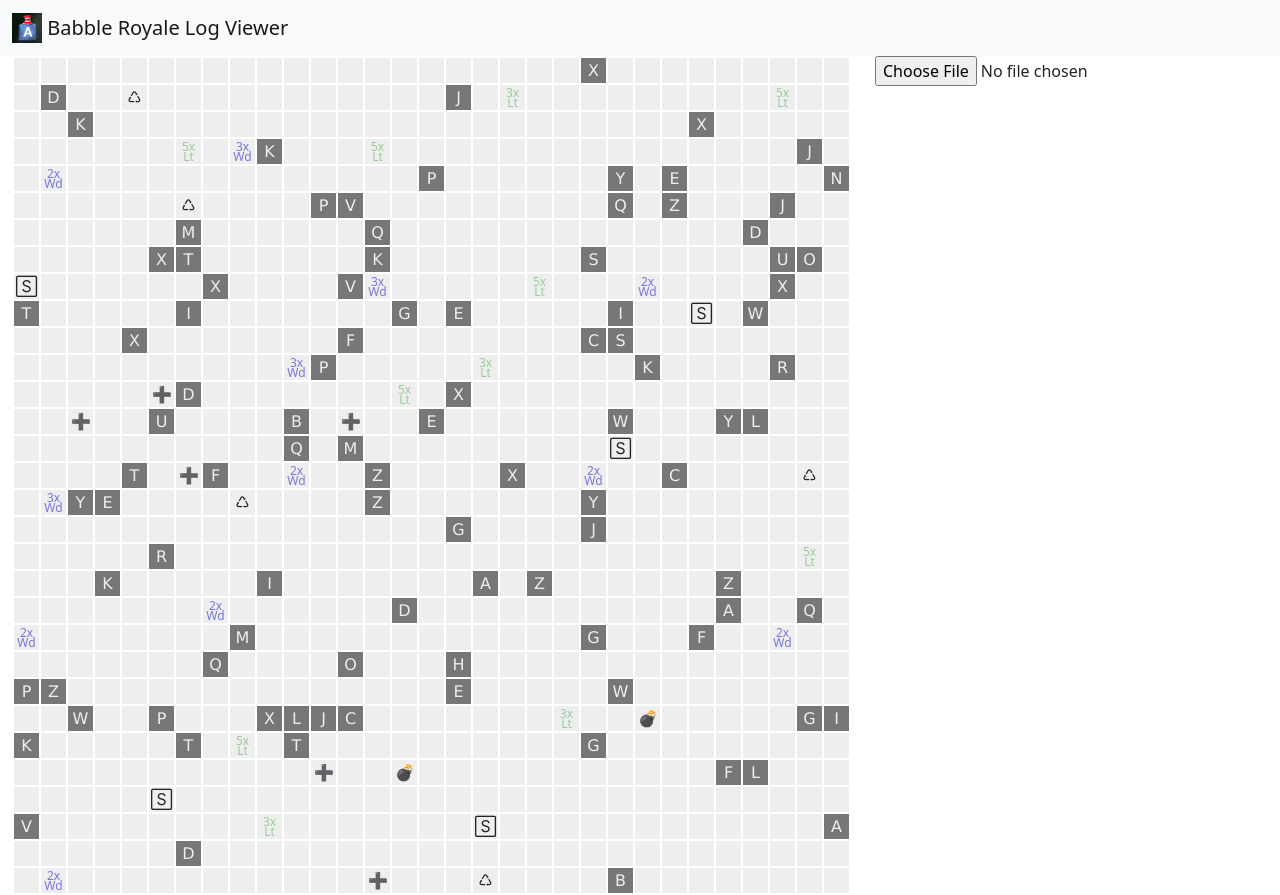
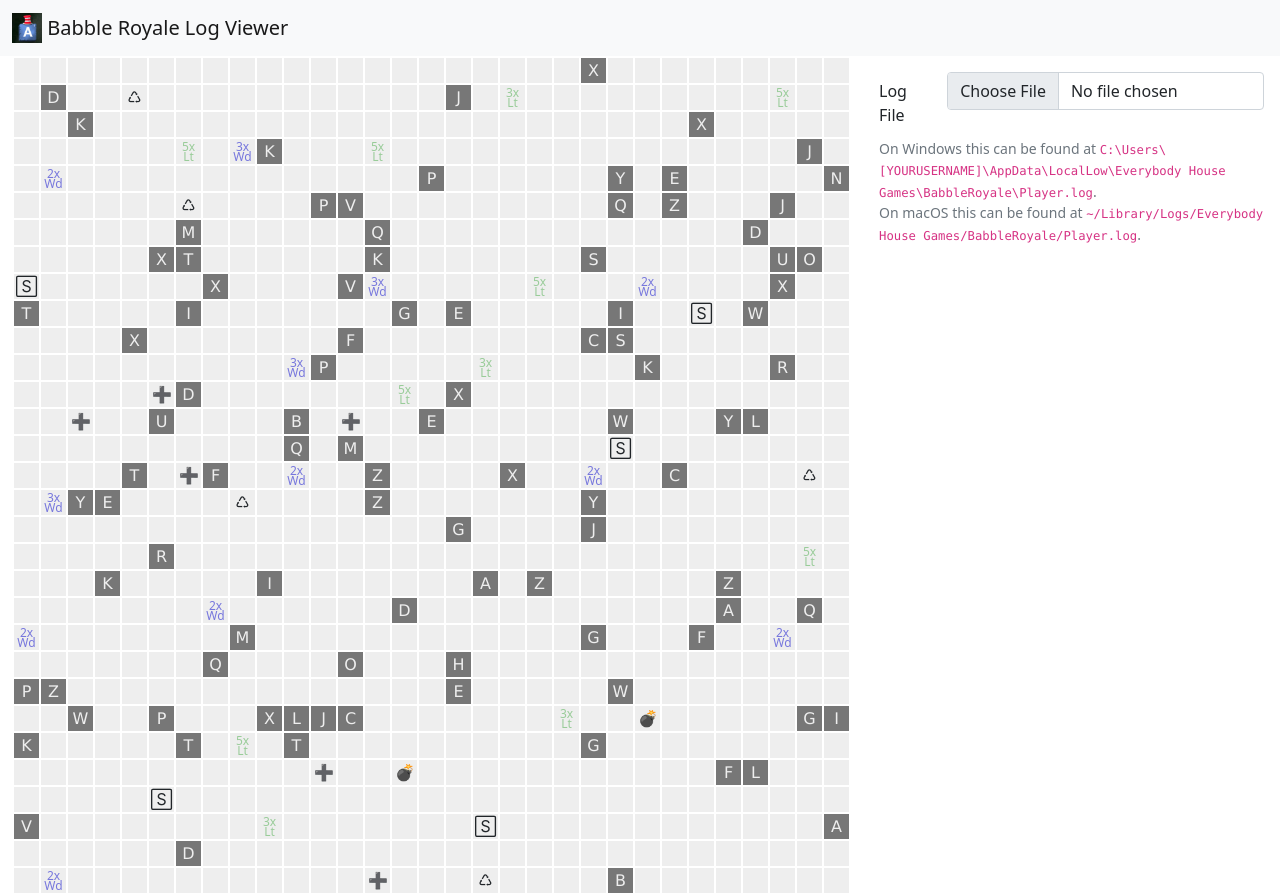
Before and after one commit to glenjamin/babblog-royale, a React (Create React App) app: page / in a window 1280 px wide. Built offline with nearby package versions, Linux system fonts and the light colour scheme.

Commit message:
Tidy up file picker display

```diff
--- a/src/Game.tsx
+++ b/src/Game.tsx
@@ -1,6 +1,7 @@
 import Container from "react-bootstrap/Container";
 import Row from "react-bootstrap/Row";
 import Col from "react-bootstrap/Col";
+import Form from "react-bootstrap/Form";
 
 import { Bonus, Letter, PlayerName, Game } from "./types";
 
@@ -35,11 +36,37 @@ function GameViewer() {
         <Col>
           <GameGrid />
         </Col>
-        <Col>
-          <input
-            type="file"
-            onChange={(e) => parseFile(e.target.files?.[0]!)}
-          />
+        <Col className="p-3">
+          <Form>
+            <Form.Group as={Row} controlId="logFile" className="mb-3">
+              <Form.Label column sm={2}>
+                Log File
+              </Form.Label>
+              <Col>
+                <Form.Control
+                  type="file"
+                  aria-describedby="logFileHelp"
+                  onChange={(e: React.ChangeEvent<HTMLInputElement>) =>
+                    parseFile(e.target.files?.[0]!)
+                  }
+                />
+              </Col>
+              <Form.Text id="logFileHelp" muted>
+                On Windows this can be found at{" "}
+                <code>
+                  C:\Users\[YOURUSERNAME]\AppData\LocalLow\Everybody House
+                  Games\BabbleRoyale\Player.log
+                </code>
+                .
+                <br />
+                On macOS this can be found at{" "}
+                <code>
+                  ~/Library/Logs/Everybody House Games/BabbleRoyale/Player.log
+                </code>
+                .
+              </Form.Text>
+            </Form.Group>
+          </Form>
           {games.map((game) => (
             <p key={game.id}>
               {game.id}: won by {game.winner}
--- a/tsconfig.json
+++ b/tsconfig.json
@@ -3,5 +3,6 @@
   "compilerOptions": {
     "checkJs": true,
     "plugins": [{ "name": "typescript-plugin-css-modules" }]
-  }
+  },
+  "exclude": ["build"]
 }
```
Also changed, not shown: 1 other file (tests, documents, lock files or other folders).
